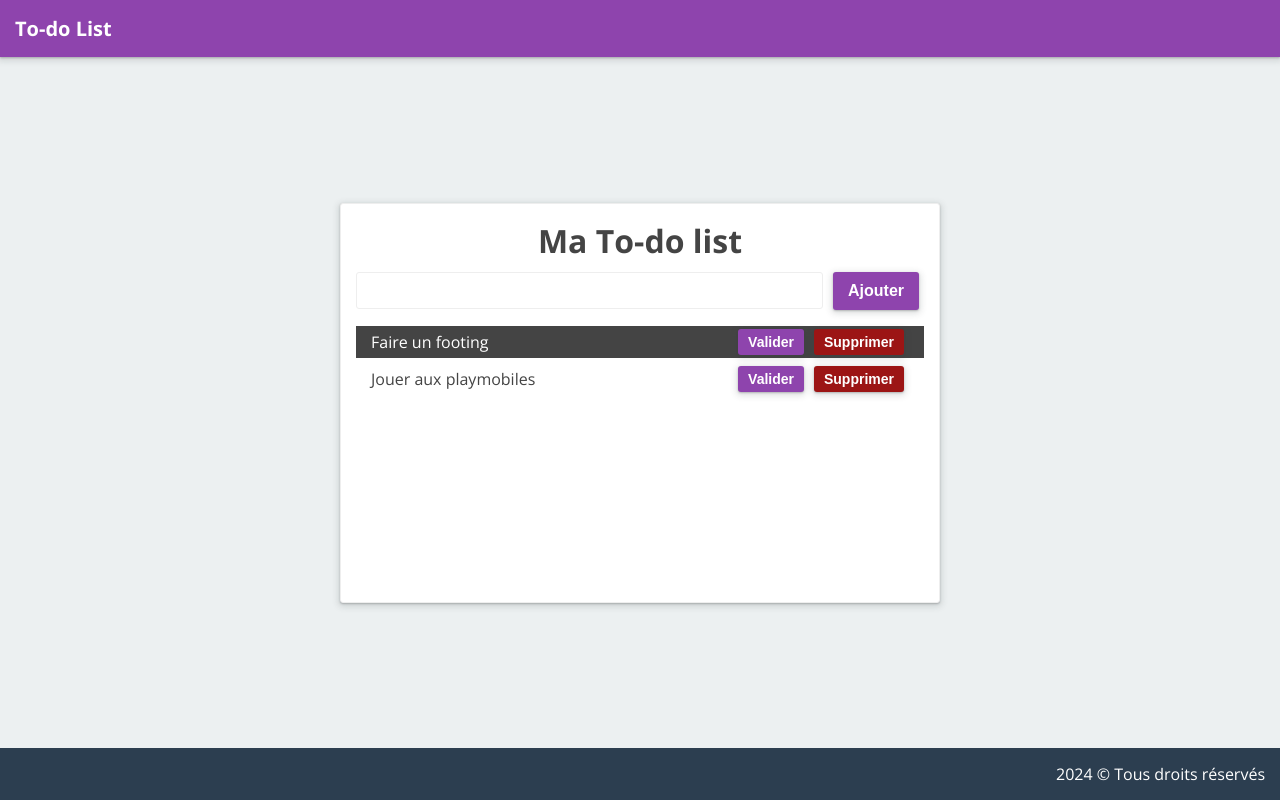
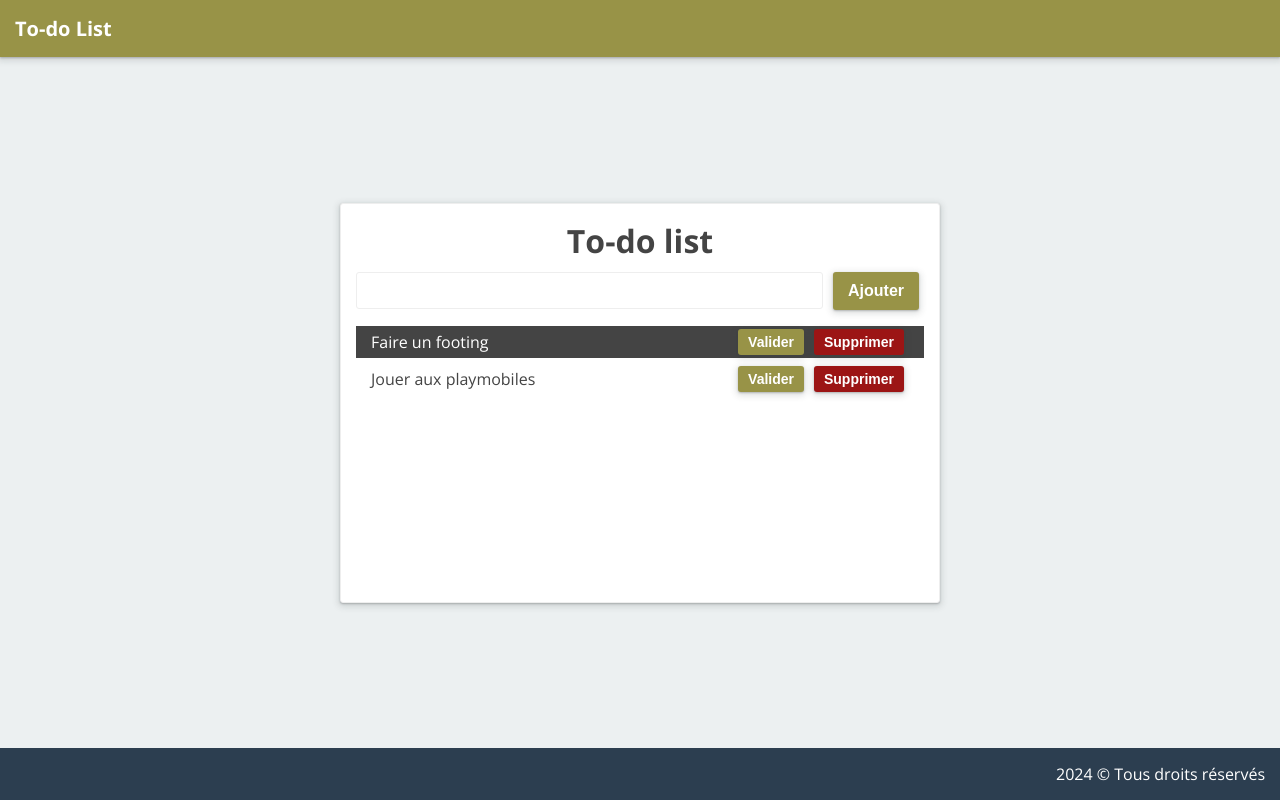
Before and after one commit to L-Caro/formation_php-todo, a PHP site: page / in a window 1280 px wide. Run offline with PHP 8.4, Linux system fonts and the light colour scheme.

Commit message:
Update title text and primary color

```diff
--- a/backend/index.php
+++ b/backend/index.php
@@ -53,7 +53,7 @@ require_once 'includes/header.php' ?>
 
 <div class="content">
 	<div class="todo-container">
-		<h1>Ma To-do list</h1>
+		<h1>To-do list</h1>
 		<form action="/" method="POST" class="todo-form">
 			<label for="input">
 				<input value="<?= $todo ?>" name="todo" type="text" id="input">
--- a/backend/public/css/style.css
+++ b/backend/public/css/style.css
@@ -2,7 +2,7 @@
 :root {
 	--border           : 1px solid #EEEEEE;
 	--dark             : #2C3E50;
-	--primary          : #8E44AD;
+	--primary          : #989347;
 	--text-color       : #444444;
 	--text-color-light : #FFFFFF;
 	--text-danger      : #9C1515;
```
